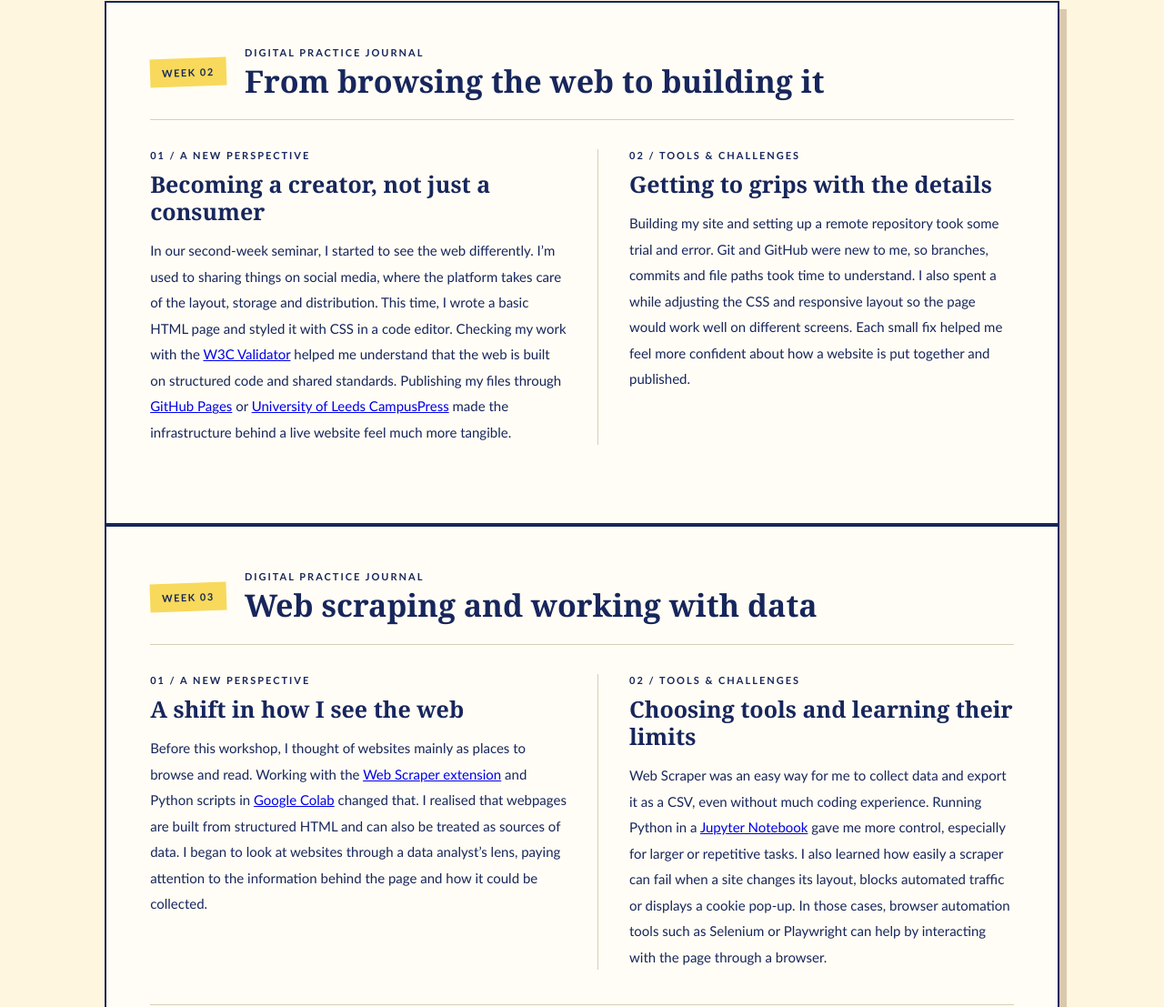
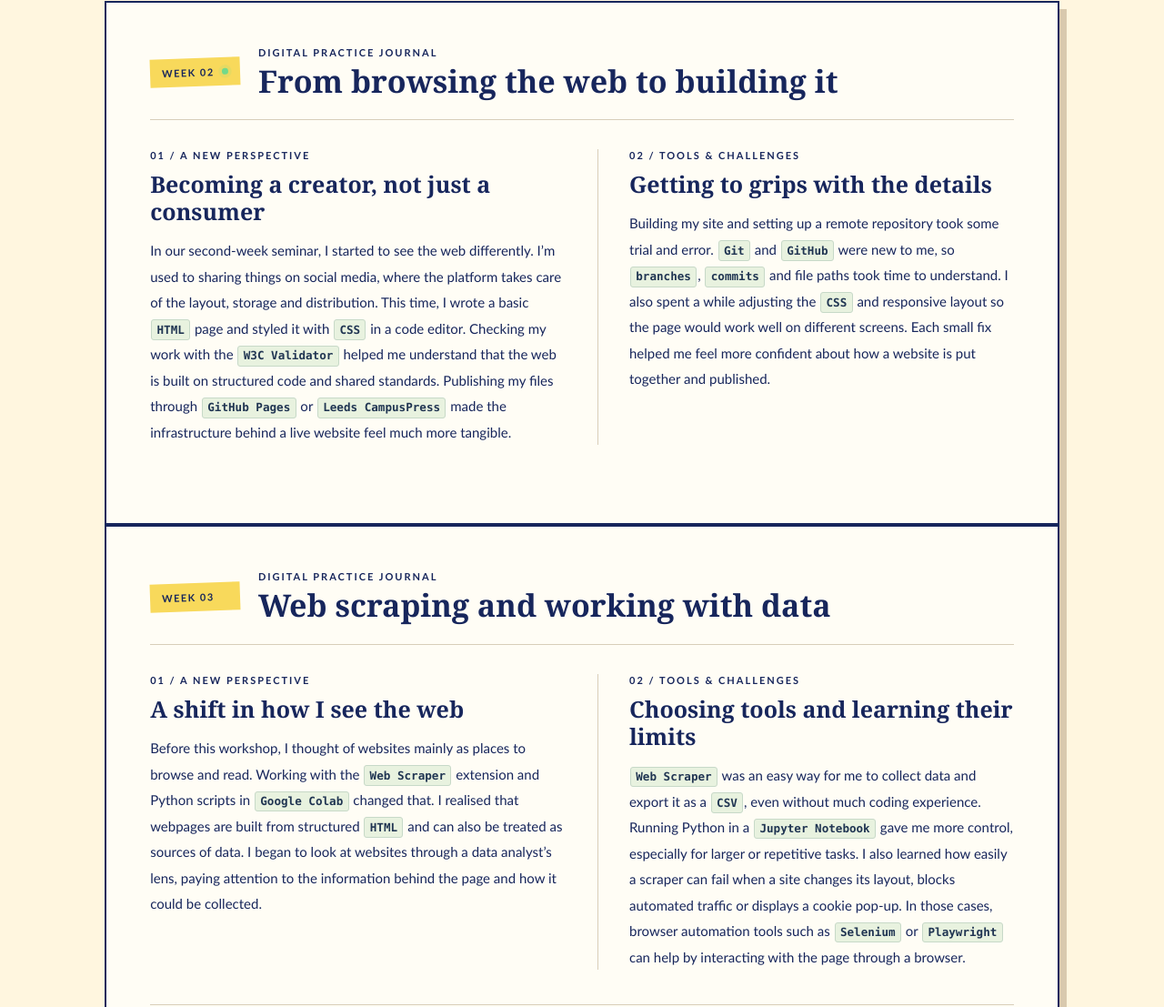
Before and after one commit to jianiqian0129-hub/comm5780, a plain HTML site: page index.html in a window 1280 px wide. Shown: the part 2535-3642 px from the top of the page at 91% size. Drawn offline with Linux system fonts and the light colour scheme.

Commit message:
Add files via upload

```diff
--- a/index.html
+++ b/index.html
@@ -1010,6 +1010,22 @@ body {
   letter-spacing: 1.5px;
   transform: rotate(-2deg);
 }
+.week-number::after {
+  content: "";
+  display: inline-block;
+  width: 7px;
+  height: 7px;
+  margin-left: 8px;
+  border-radius: 50%;
+  background: #72d98a;
+  box-shadow: 0 0 0 3px #72d98a26;
+  vertical-align: 1px;
+}
+.week-entry:not(.is-active) .week-number::after { visibility: hidden; }
+.week-entry.is-active .week-number::after { animation: data-ready-pulse 1.6s ease-in-out infinite; }
+@keyframes data-ready-pulse {
+  50% { box-shadow: 0 0 0 6px #72d98a12; }
+}
 .week-entry-heading h3 {
   margin: 5px 0 0;
   font: bold clamp(24px, 3vw, 34px)/1.2 Georgia, serif;
@@ -1037,6 +1053,19 @@ body {
   font-size: 15px;
   line-height: 1.9;
 }
+.tool-tag {
+  display: inline-block;
+  margin: 0 .08em;
+  padding: .05em .42em;
+  border: 1px solid #c7d9c8;
+  border-radius: 3px;
+  background: #e8f2df;
+  color: #203552;
+  font: 600 .84em/1.55 ui-monospace, SFMono-Regular, Menlo, Consolas, monospace;
+  text-decoration: none;
+  white-space: nowrap;
+}
+a.tool-tag:hover { background: #d9edc8; }
 .assignment-block {
   padding-top: 30px;
   border-top: 1px solid #d8ceb9;
@@ -1057,6 +1086,13 @@ body {
   background: #fff;
   box-shadow: 4px 5px 0 #d9c9ae;
   transform: rotate(-.4deg);
+  transition: transform 220ms ease, box-shadow 220ms ease;
+}
+.assignment-gallery figure:hover,
+.assignment-gallery figure:nth-child(2):hover,
+.assignment-gallery figure:first-child:hover {
+  transform: translateY(-8px) rotate(0deg);
+  box-shadow: 7px 12px 0 #d9c9ae;
 }
 .assignment-gallery figure:nth-child(2) {
   transform: rotate(.4deg);
@@ -2460,13 +2496,13 @@ footer {
       <section class="reflection-note" aria-labelledby="week2-shift">
         <p class="reflection-section-label">01 / A NEW PERSPECTIVE</p>
         <h4 id="week2-shift">Becoming a creator, not just a consumer</h4>
-        <p>In our second-week seminar, I started to see the web differently. I’m used to sharing things on social media, where the platform takes care of the layout, storage and distribution. This time, I wrote a basic HTML page and styled it with CSS in a code editor. Checking my work with the <a href="https://validator.w3.org/" target="_blank" rel="noopener noreferrer">W3C Validator</a> helped me understand that the web is built on structured code and shared standards. Publishing my files through <a href="https://docs.github.com/en/pages" target="_blank" rel="noopener noreferrer">GitHub Pages</a> or <a href="https://desystemshelp.leeds.ac.uk/campuspress-students/" target="_blank" rel="noopener noreferrer">University of Leeds CampusPress</a> made the infrastructure behind a live website feel much more tangible.</p>
+        <p>In our second-week seminar, I started to see the web differently. I’m used to sharing things on social media, where the platform takes care of the layout, storage and distribution. This time, I wrote a basic <code class="tool-tag">HTML</code> page and styled it with <code class="tool-tag">CSS</code> in a code editor. Checking my work with the <a class="tool-tag" href="https://validator.w3.org/" target="_blank" rel="noopener noreferrer">W3C Validator</a> helped me understand that the web is built on structured code and shared standards. Publishing my files through <a class="tool-tag" href="https://docs.github.com/en/pages" target="_blank" rel="noopener noreferrer">GitHub Pages</a> or <a class="tool-tag" href="https://desystemshelp.leeds.ac.uk/campuspress-students/" target="_blank" rel="noopener noreferrer">Leeds CampusPress</a> made the infrastructure behind a live website feel much more tangible.</p>
       </section>
 
       <section class="reflection-note" aria-labelledby="week2-challenges">
         <p class="reflection-section-label">02 / TOOLS &amp; CHALLENGES</p>
         <h4 id="week2-challenges">Getting to grips with the details</h4>
-        <p>Building my site and setting up a remote repository took some trial and error. Git and GitHub were new to me, so branches, commits and file paths took time to understand. I also spent a while adjusting the CSS and responsive layout so the page would work well on different screens. Each small fix helped me feel more confident about how a website is put together and published.</p>
+        <p>Building my site and setting up a remote repository took some trial and error. <code class="tool-tag">Git</code> and <code class="tool-tag">GitHub</code> were new to me, so <code class="tool-tag">branches</code>, <code class="tool-tag">commits</code> and file paths took time to understand. I also spent a while adjusting the <code class="tool-tag">CSS</code> and responsive layout so the page would work well on different screens. Each small fix helped me feel more confident about how a website is put together and published.</p>
       </section>
     </div>
   </article>
@@ -2484,13 +2520,13 @@ footer {
       <section class="reflection-note" aria-labelledby="week3-shift">
         <p class="reflection-section-label">01 / A NEW PERSPECTIVE</p>
         <h4 id="week3-shift">A shift in how I see the web</h4>
-        <p>Before this workshop, I thought of websites mainly as places to browse and read. Working with the <a href="https://chromewebstore.google.com/detail/web-scraper-free-web-scra/jnhgnonknehpejjnehehllkliplmbmbhn" target="_blank" rel="noopener noreferrer">Web Scraper extension</a> and Python scripts in <a href="https://colab.research.google.com/drive/1k6dn4Z9DHehljFMUPuIzl3zQciBPh211?usp=sharing" target="_blank" rel="noopener noreferrer">Google Colab</a> changed that. I realised that webpages are built from structured HTML and can also be treated as sources of data. I began to look at websites through a data analyst’s lens, paying attention to the information behind the page and how it could be collected.</p>
+        <p>Before this workshop, I thought of websites mainly as places to browse and read. Working with the <a class="tool-tag" href="https://chromewebstore.google.com/detail/web-scraper-free-web-scra/jnhgnonknehpejjnehehllkliplmbmbhn" target="_blank" rel="noopener noreferrer">Web Scraper</a> extension and Python scripts in <a class="tool-tag" href="https://colab.research.google.com/drive/1k6dn4Z9DHehljFMUPuIzl3zQciBPh211?usp=sharing" target="_blank" rel="noopener noreferrer">Google Colab</a> changed that. I realised that webpages are built from structured <code class="tool-tag">HTML</code> and can also be treated as sources of data. I began to look at websites through a data analyst’s lens, paying attention to the information behind the page and how it could be collected.</p>
       </section>
 
       <section class="reflection-note" aria-labelledby="week3-tools">
         <p class="reflection-section-label">02 / TOOLS &amp; CHALLENGES</p>
         <h4 id="week3-tools">Choosing tools and learning their limits</h4>
-        <p>Web Scraper was an easy way for me to collect data and export it as a CSV, even without much coding experience. Running Python in a <a href="https://leeds365-my.sharepoint.com/:u:/g/personal/fbsctb_leeds_ac_uk/IQBle_2knY5bQrnSg_oheCjJATbQAj-PsEw2wV2eWZ-SMPg?e=vcYri8" target="_blank" rel="noopener noreferrer">Jupyter Notebook</a> gave me more control, especially for larger or repetitive tasks. I also learned how easily a scraper can fail when a site changes its layout, blocks automated traffic or displays a cookie pop-up. In those cases, browser automation tools such as Selenium or Playwright can help by interacting with the page through a browser.</p>
+        <p><a class="tool-tag" href="https://chromewebstore.google.com/detail/web-scraper-free-web-scra/jnhgnonknehpejjnehehllkliplmbmbhn" target="_blank" rel="noopener noreferrer">Web Scraper</a> was an easy way for me to collect data and export it as a <code class="tool-tag">CSV</code>, even without much coding experience. Running Python in a <a class="tool-tag" href="https://leeds365-my.sharepoint.com/:u:/g/personal/fbsctb_leeds_ac_uk/IQBle_2knY5bQrnSg_oheCjJATbQAj-PsEw2wV2eWZ-SMPg?e=vcYri8" target="_blank" rel="noopener noreferrer">Jupyter Notebook</a> gave me more control, especially for larger or repetitive tasks. I also learned how easily a scraper can fail when a site changes its layout, blocks automated traffic or displays a cookie pop-up. In those cases, browser automation tools such as <code class="tool-tag">Selenium</code> or <code class="tool-tag">Playwright</code> can help by interacting with the page through a browser.</p>
       </section>
     </div>
 
@@ -2616,6 +2652,20 @@ document.querySelectorAll(".reveal").forEach(item => {
 
 });
 
+// Mark the weekly journal entry currently passing through the reading line.
+const weekEntries = document.querySelectorAll(".week-entry");
+if ("IntersectionObserver" in window && weekEntries.length) {
+  const weekObserver = new IntersectionObserver(entries => {
+    entries.forEach(entry => {
+      if (entry.isIntersecting) {
+        weekEntries.forEach(item => item.classList.remove("is-active"));
+        entry.target.classList.add("is-active");
+      }
+    });
+  }, { rootMargin: "-22% 0px -68% 0px", threshold: 0 });
+  weekEntries.forEach(item => weekObserver.observe(item));
+}
+
 </script>
 
 </body>
```
